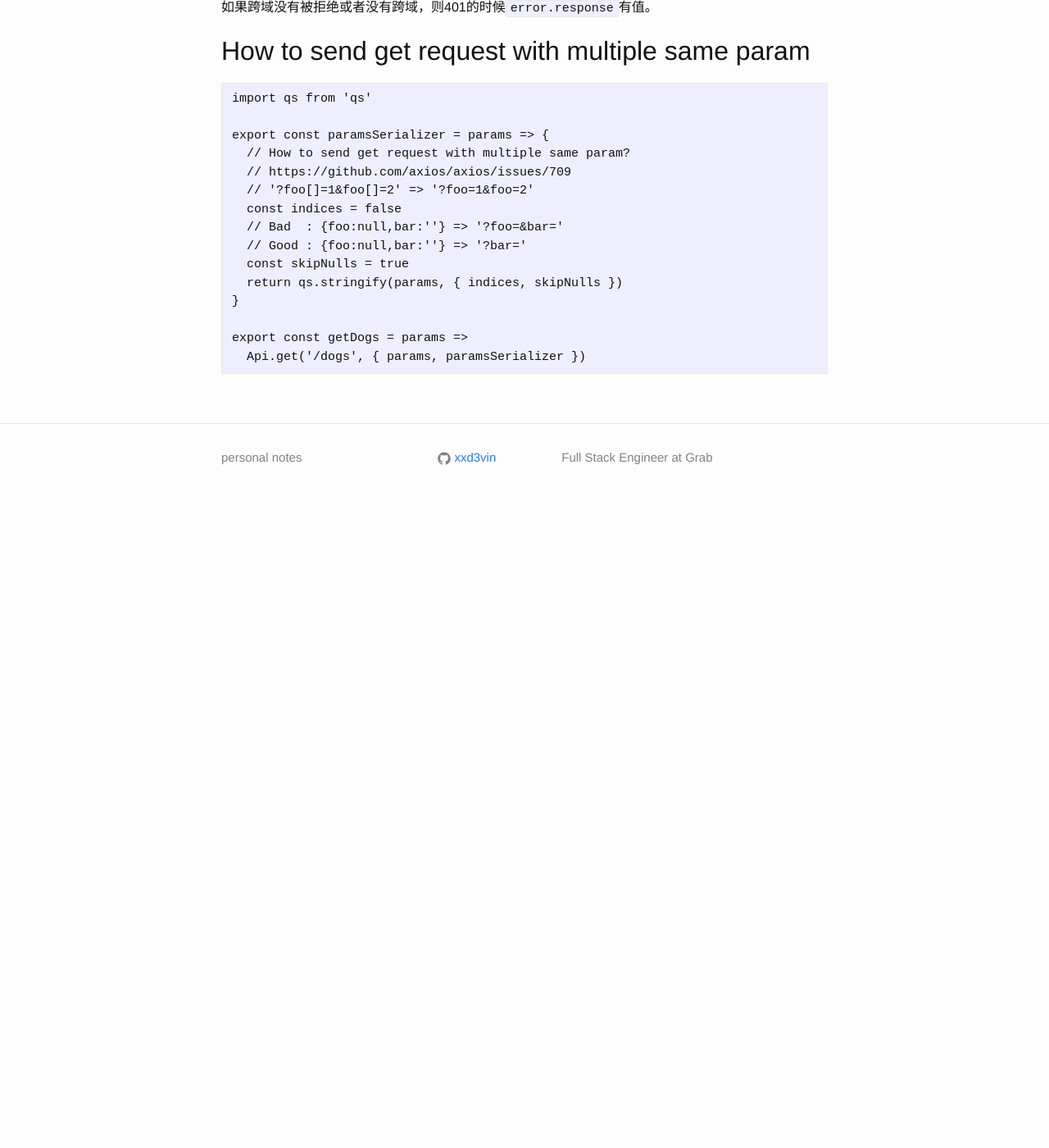
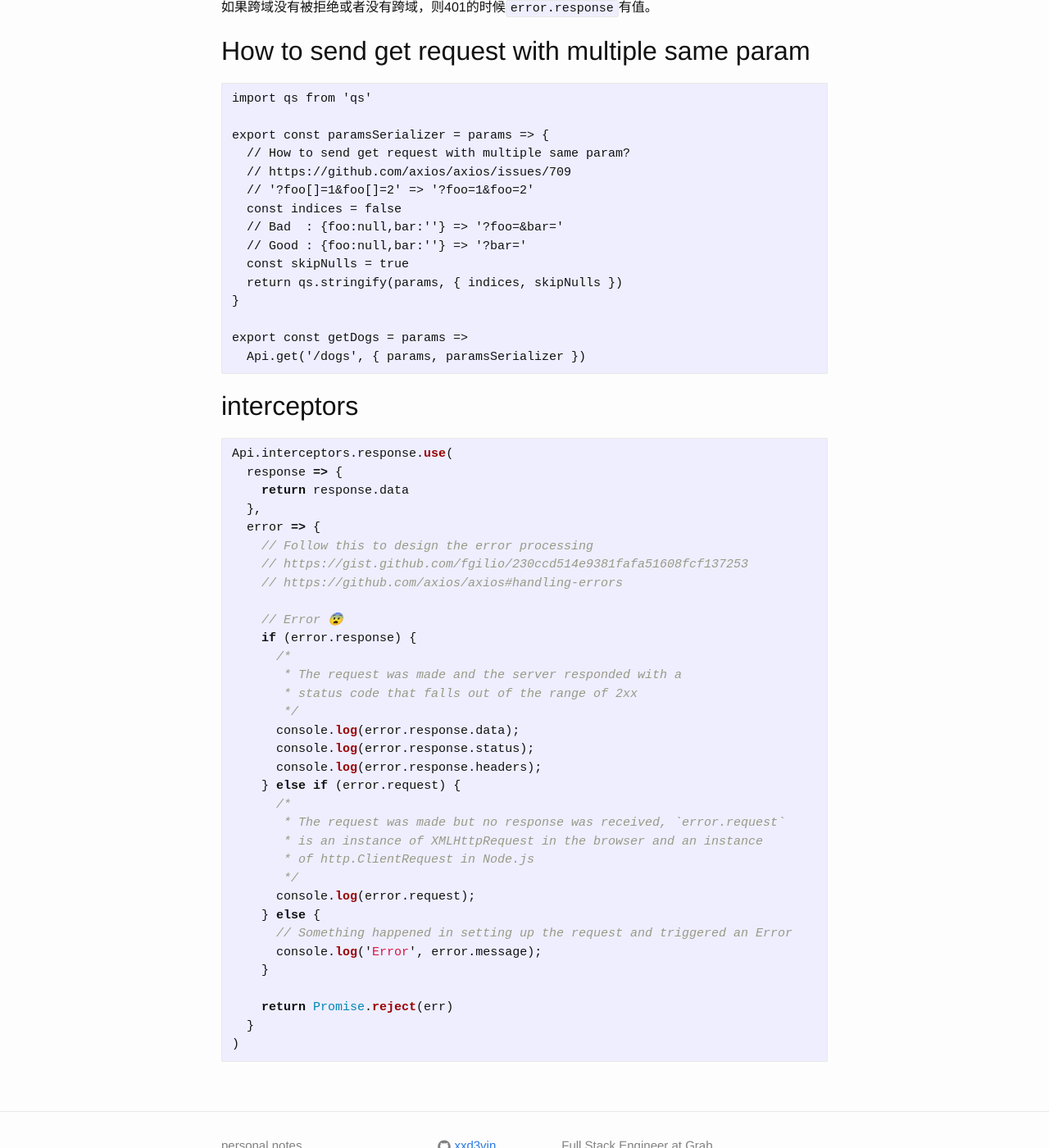
Before and after one commit to xx7y7xx/xx7y7xx.github.io, a Jekyll site: the page built from _pages/dev/axios.md, in a window 1280 px wide and 1400 px high, scrolled down 437 px. Shown: the whole window at 82% size. Built offline with Jekyll 4.4.1, drawn with Linux system fonts in a browser that asks for light colours; comment, search, counter and statistics services are not loaded; before the commit the page ends 1067 px from its top, so only the background shows below that.

Commit message:
Update axios.md

````diff
--- a/_pages/dev/axios.md
+++ b/_pages/dev/axios.md
@@ -35,3 +35,41 @@ export const paramsSerializer = params => {
 export const getDogs = params =>
   Api.get('/dogs', { params, paramsSerializer })
 ```
+
+## interceptors
+
+```js
+Api.interceptors.response.use(
+  response => {
+    return response.data
+  },
+  error => {
+    // Follow this to design the error processing
+    // https://gist.github.com/fgilio/230ccd514e9381fafa51608fcf137253
+    // https://github.com/axios/axios#handling-errors
+
+    // Error 😨
+    if (error.response) {
+      /*
+       * The request was made and the server responded with a
+       * status code that falls out of the range of 2xx
+       */
+      console.log(error.response.data);
+      console.log(error.response.status);
+      console.log(error.response.headers);
+    } else if (error.request) {
+      /*
+       * The request was made but no response was received, `error.request`
+       * is an instance of XMLHttpRequest in the browser and an instance
+       * of http.ClientRequest in Node.js
+       */
+      console.log(error.request);
+    } else {
+      // Something happened in setting up the request and triggered an Error
+      console.log('Error', error.message);
+    }
+
+    return Promise.reject(err)
+  }
+)
+```
````
